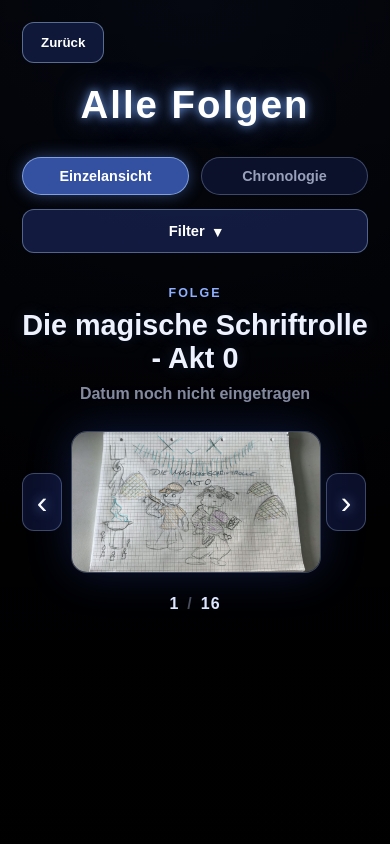
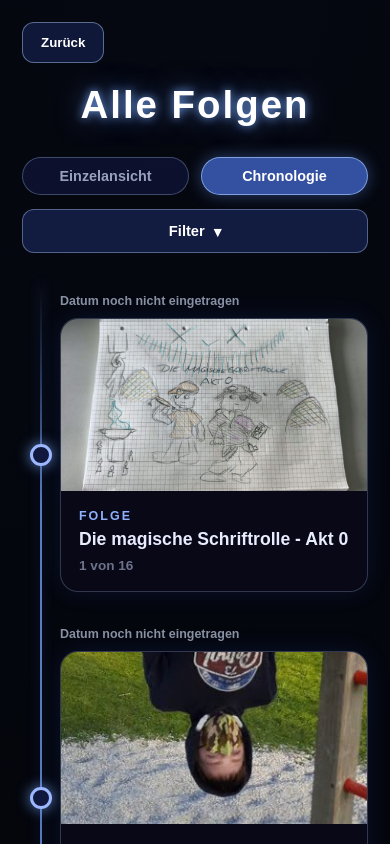
Before and after one commit to nkwallix-dev/nkwallix-dev.github.io, an Angular app: page /folgen in a window 390 px wide. Shown: the top 844 px of the page. Built offline with nearby package versions, Linux system fonts and the light colour scheme.

Commit message:
mobile fix

```diff
--- a/src/app/pages/episodes/episodes.css
+++ b/src/app/pages/episodes/episodes.css
@@ -699,6 +699,16 @@
     font-size: 2rem;
   }
 
+  /* Auf Mobile reservieren wir immer Platz für drei Titelzeilen.
+     Dadurch bleibt das Carousel komplett an derselben Position,
+     auch bei langen Titeln wie X-King ft. Crackyman. */
+  .episode-heading h2 {
+    height: 3.45em;
+    font-size: 1.55rem;
+    line-height: 1.15;
+    overflow: hidden;
+  }
+
   .episode-thumbnail-wrapper {
     border-radius: 16px;
   }
--- a/src/app/pages/episodes/episodes.ts
+++ b/src/app/pages/episodes/episodes.ts
@@ -17,7 +17,11 @@ type EpisodesView = 'carousel' | 'timeline';
 })
 export class Episodes {
 
-  currentView: EpisodesView = 'carousel';
+  currentView: EpisodesView =
+    typeof window !== 'undefined' &&
+    window.matchMedia('(max-width: 650px)').matches
+      ? 'timeline'
+      : 'carousel';
   currentIndex = 0;
 
   filterOpen = false;
```
